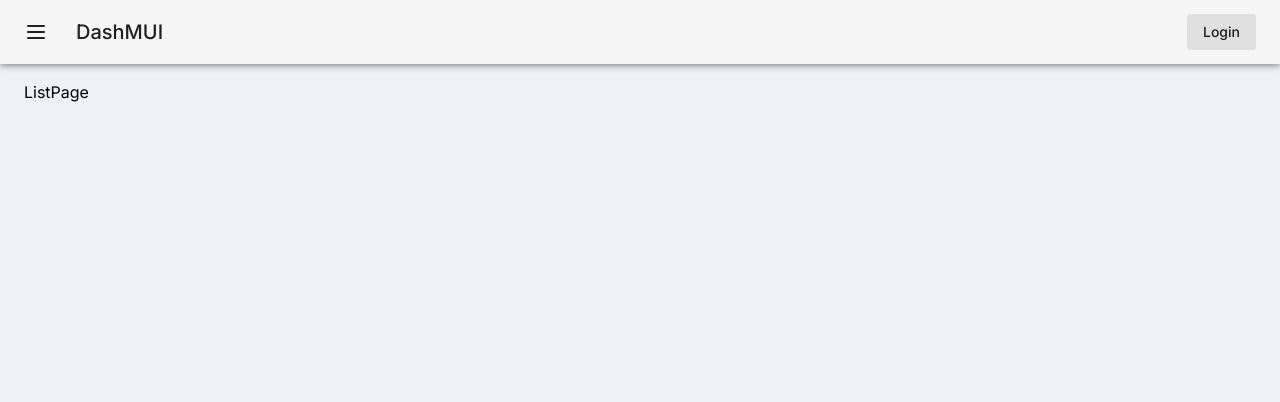
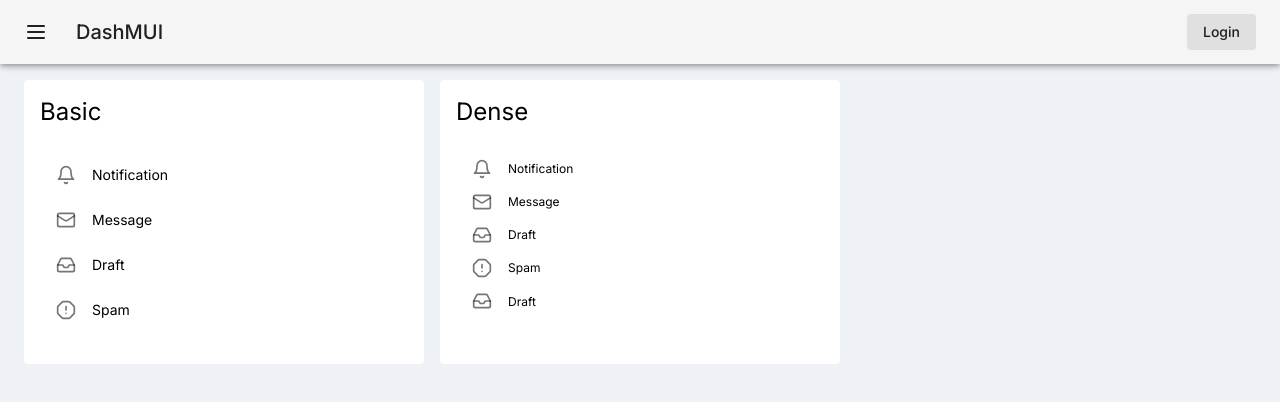
Before and after one commit to sakilanwar12/dashboard-mui, a Next.js app: page /components/list in a window 1280 px wide. Shown: the top 402 px of the page. Built offline with nearby package versions, Linux system fonts and the light colour scheme.

Commit message:
add: list component

```diff
--- /dev/null
+++ b/src/app/(protected)/components/list/BasicList.tsx
@@ -0,0 +1,47 @@
+import List from "@mui/material/List";
+import ListItem from "@mui/material/ListItem";
+import ListItemIcon from "@mui/material/ListItemIcon";
+import ListItemText from "@mui/material/ListItemText";
+import ListItemButton from "@mui/material/ListItemButton";
+import { Bell, Inbox, Mail, OctagonAlert } from "lucide-react";
+
+const BasicList = () => {
+  return (
+      <List component="ul">
+        <ListItem disablePadding>
+          <ListItemButton>
+            <ListItemIcon>
+              <Bell size={20} />
+            </ListItemIcon>
+            <ListItemText primary="Notification" />
+          </ListItemButton>
+        </ListItem>
+        <ListItem disablePadding>
+          <ListItemButton>
+            <ListItemIcon>
+              <Mail size={20} />
+            </ListItemIcon>
+            <ListItemText primary="Message" />
+          </ListItemButton>
+        </ListItem>
+        <ListItem disablePadding>
+          <ListItemButton>
+            <ListItemIcon>
+              <Inbox size={20} />
+            </ListItemIcon>
+            <ListItemText primary="Draft" />
+          </ListItemButton>
+        </ListItem>
+        <ListItem disablePadding>
+          <ListItemButton>
+            <ListItemIcon>
+              <OctagonAlert size={20} />
+            </ListItemIcon>
+            <ListItemText primary="Spam" />
+          </ListItemButton>
+        </ListItem>
+      </List>
+  );
+};
+
+export default BasicList;
--- /dev/null
+++ b/src/app/(protected)/components/list/DanseList.tsx
@@ -0,0 +1,55 @@
+import List from "@mui/material/List";
+import ListItem from "@mui/material/ListItem";
+import ListItemIcon from "@mui/material/ListItemIcon";
+import ListItemText from "@mui/material/ListItemText";
+import ListItemButton from "@mui/material/ListItemButton";
+import { Bell, Inbox, Mail, OctagonAlert } from "lucide-react";
+
+const DanseList = () => {
+  return (
+      <List component="ul" dense>
+        <ListItem disablePadding>
+          <ListItemButton>
+            <ListItemIcon>
+              <Bell size={20} />
+            </ListItemIcon>
+            <ListItemText primary="Notification" />
+          </ListItemButton>
+        </ListItem>
+        <ListItem disablePadding>
+          <ListItemButton>
+            <ListItemIcon>
+              <Mail size={20} />
+            </ListItemIcon>
+            <ListItemText primary="Message" />
+          </ListItemButton>
+        </ListItem>
+        <ListItem disablePadding>
+          <ListItemButton>
+            <ListItemIcon>
+              <Inbox size={20} />
+            </ListItemIcon>
+            <ListItemText primary="Draft" />
+          </ListItemButton>
+        </ListItem>
+        <ListItem disablePadding>
+          <ListItemButton>
+            <ListItemIcon>
+              <OctagonAlert size={20} />
+            </ListItemIcon>
+            <ListItemText primary="Spam" />
+          </ListItemButton>
+        </ListItem>
+        <ListItem disablePadding>
+          <ListItemButton>
+            <ListItemIcon>
+              <Inbox size={20} />
+            </ListItemIcon>
+            <ListItemText primary="Draft" />
+          </ListItemButton>
+        </ListItem>
+      </List>
+  );
+};
+
+export default DanseList;
--- a/src/app/(protected)/components/list/page.tsx
+++ b/src/app/(protected)/components/list/page.tsx
@@ -1,9 +1,28 @@
-import React from 'react'
+import { Box } from "@mui/material";
+import Card from "@/components/ui/CodeSnippet";
+import BasicList from "./BasicList";
+import DanseList from "./DanseList";
 
 const ListPage = () => {
   return (
-    <div>ListPage</div>
-  )
-}
+    <Box
+      sx={{
+        display: "grid",
+        gridTemplateColumns: {
+          xs: "repeat(1, 1fr)",
+          lg: "repeat(3, 1fr)",
+        },
+        gap: 2,
+      }}
+    >
+      <Card title="Basic">
+        <BasicList />
+      </Card>
+      <Card title="Dense">
+        <DanseList />
+      </Card>
+    </Box>
+  );
+};
 
-export default ListPage
+export default ListPage;
--- a/src/lib/theme/index.ts
+++ b/src/lib/theme/index.ts
@@ -63,11 +63,11 @@ export const defaultTheme = createTheme({
       lineHeight: 1.2,
     },
     body1: {
-      fontSize: "1rem",
+      fontSize: "14px",
       lineHeight: 1.5,
     },
     body2: {
-      fontSize: "0.875rem",
+      fontSize: "12px",
       lineHeight: 1.43,
     },
     caption: {
@@ -114,5 +114,13 @@ export const defaultTheme = createTheme({
         },
       },
     },
+
+    MuiListItemIcon: {
+      styleOverrides: {
+        root: {
+          minWidth: 36,
+        },
+      },
+    },
   },
 });
```
